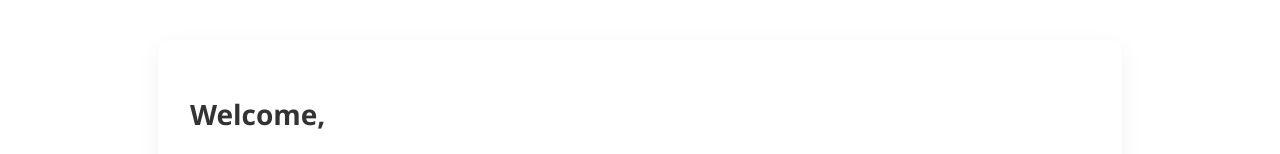
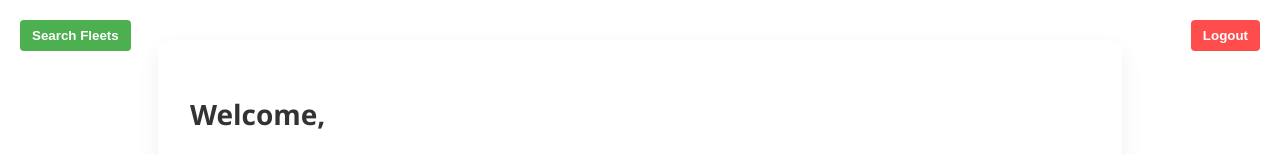
Before and after one commit to Gt9ight/legacy, a React (Create React App) app: page /legacy/fleetform in a window 1280 px wide. Shown: the top 154 px of the page. Built offline with nearby package versions, Linux system fonts and the light colour scheme; no server answers; the database is empty; sample sign-in values are in the browser's storage.

Commit message:
added a send fleet id button working on adding the functionality in my fleetform component

```diff
--- a/src/components/fleetmanager/FleetForm.js
+++ b/src/components/fleetmanager/FleetForm.js
@@ -1,5 +1,5 @@
 import React, { useEffect, useState } from "react";
-import { getAuth } from "firebase/auth";
+import { getAuth, signOut } from "firebase/auth";
 import { db, storage } from "../utilis/Firebase";
 import {
   collection,
@@ -13,6 +13,8 @@
 } from "firebase/firestore";
 import { ref, uploadBytesResumable, getDownloadURL } from "firebase/storage";
 import Dropzone from "react-dropzone";
+import { useNavigate } from "react-router-dom";
+
 import './fleetform.css'
 
 
@@ -31,6 +33,7 @@
   const [userName, setUserName] = useState("");
   const [fleetId, setFleetId] = useState("");
 
+  const navigate = useNavigate();
 
   useEffect(() => {
     const auth = getAuth();
@@ -166,8 +169,30 @@
     setUnitImages(updatedImages);
   };
 
+  const handleLogout = () => {
+    const auth = getAuth();
+    signOut(auth)
+      .then(() => {
+        window.location.reload(); // Reload or redirect to login
+      })
+      .catch((error) => {
+        console.error("Error signing out:", error);
+        alert("Error signing out");
+      });
+  };
+
+
   return (
 <div className="fleetform-container">
+<div className="top-buttons">
+  <button className="search-button" onClick={() => navigate("/fleetlist")}>
+    Search Fleets
+  </button>
+  <button className="logout-button" onClick={handleLogout}>
+    Logout
+  </button>
+</div>
+
   <h2 className="fleetform-heading">Welcome, {userName}</h2>
   <h3 className="fleetform-subheading">Fleet Date: {fleetDate || "Not Set"}</h3>
 
@@ -277,6 +302,11 @@
     >
       Copy Fleet ID
     </button>
+    <button
+      className="fleetform-send-button"
+    >
+      Send Fleet ID
+    </button>
   </div>
 )}
 </div>
--- a/src/components/fleetmanager/fleetform.css
+++ b/src/components/fleetmanager/fleetform.css
@@ -254,6 +254,60 @@
 .fleetform-copy-button:hover {
   background-color: #0056b3;
 }
+
+.fleetform-send-button {
+  padding: 8px 16px;
+  font-size: 14px;
+  background-color: #4ab165;
+  color: white;
+  border: none;
+  border-radius: 8px;
+  cursor: pointer;
+  transition: background-color 0.3s ease;
+  margin: 5px;
+}
+
+.fleetform-send-button:hover {
+  background-color: #498455;
+}
+
+.logout-button {
+  background-color: #ff4d4d;
+  color: white;
+  border: none;
+  padding: 8px 12px;
+  border-radius: 4px;
+  cursor: pointer;
+  font-weight: bold;
+}
+
+.logout-button:hover {
+  background-color: #e60000;
+}
+.top-buttons {
+  position: absolute;
+  top: 20px;
+  left: 20px;
+  right: 20px;
+  display: flex;
+  justify-content: space-between;
+}
+
+.search-button {
+  background-color: #4CAF50;
+  color: white;
+  border: none;
+  padding: 8px 12px;
+  border-radius: 4px;
+  cursor: pointer;
+  font-weight: bold;
+}
+
+.search-button:hover {
+  background-color: #45a049;
+}
+
+
 @keyframes fadeIn {
   from {
     opacity: 0;
--- a/src/components/tech/FleetList.js
+++ b/src/components/tech/FleetList.js
@@ -121,21 +121,61 @@
           </button>
         </div>
         {error && <p className="fleet-error">{error}</p>}
-        {fleetData && !selectedFleet && (
+        {fleetData && !selectedFleet && (() => {
+  const completedCount = fleetData.units.filter((unit) => unit.completed).length;
+  const totalCount = fleetData.units.length;
+  const percentage = Math.round((completedCount / totalCount) * 100);
+
+  return (
     <div
       className="fleet-summary-card"
       onClick={() => setSelectedFleet(fleetData)}
     >
       <h3>{fleetData.fleetDate}</h3>
-            <p><strong>Units:</strong> {fleetData.units.length}</p>
+      <p><strong>Units:</strong> {totalCount}</p>
+
+      {/* Progress Bar with Percentage */}
+      <div className="progress-wrapper">
+        <div className="progress-container">
+          <div
+            className="progress-bar"
+            style={{ width: `${percentage}%` }}
+          ></div>
+        </div>
+        <span className="progress-text">{percentage}%</span>
+      </div>
+
+      <p>
+        Progress: {completedCount} / {totalCount} units completed
+      </p>
+
       <p className="click-to-view">Click to view details</p>
     </div>
-        )}
-        {selectedFleet && (
+  );
+})()}
+
+{selectedFleet && (() => {
+  const completedCount = selectedFleet.units.filter((unit) => unit.completed).length;
+  const totalCount = selectedFleet.units.length;
+  const percentage = Math.round((completedCount / totalCount) * 100);
+
+  return (
     <div className="fleet-details">
       <h3 className="fleet-details-title">Fleet Details:</h3>
       <p><strong>Date:</strong> {selectedFleet.fleetDate}</p>
-            <h4>Units:</h4>
+
+      {/* Progress Bar */}
+      <div className="progress-wrapper">
+        <div className="progress-container">
+          <div
+            className="progress-bar"
+            style={{ width: `${percentage}%` }}
+          ></div>
+        </div>
+        <span className="progress-text">{percentage}%</span>
+      </div>
+
+
       <div className="fleet-units-container">
         {selectedFleet.units.map((unit, index) => (
           <div key={index} className={`fleet-unit-card ${unit.completed ? 'unit-completed' : ''}`}>
@@ -163,12 +203,13 @@
             </button>
             <p><strong>Completed By:</strong> {unit.completedBy ? unit.completedBy : "Not Completed"}</p>
             <p><strong>Completed At:</strong> {unit.completedAt ? new Date(unit.completedAt).toLocaleString() : "N/A"}</p>
-
           </div>
         ))}
       </div>
     </div>
-        )}
+  );
+})()}
+
         <p>Once done simply close the page</p>
         <h3>OR</h3>
         <div className="createFleet-button">
--- a/src/components/tech/fleetLIst.css
+++ b/src/components/tech/fleetLIst.css
@@ -171,3 +171,30 @@
 .createFleet-button{
   margin-bottom: 10px;
 }
+.progress-wrapper {
+  display: flex;
+  align-items: center;
+  gap: 10px;
+  margin: 10px 0;
+}
+
+.progress-container {
+  flex: 1;
+  background-color: #e0e0e0;
+  border-radius: 10px;
+  height: 20px;
+  overflow: hidden;
+}
+
+.progress-bar {
+  height: 100%;
+  background-color: #4caf50; /* green progress */
+  width: 0%;
+  transition: width 0.3s ease;
+}
+
+.progress-text {
+  font-weight: bold;
+  min-width: 40px;
+  text-align: right;
+}
```
Lines whose indentation alone changed are shown as unchanged.
